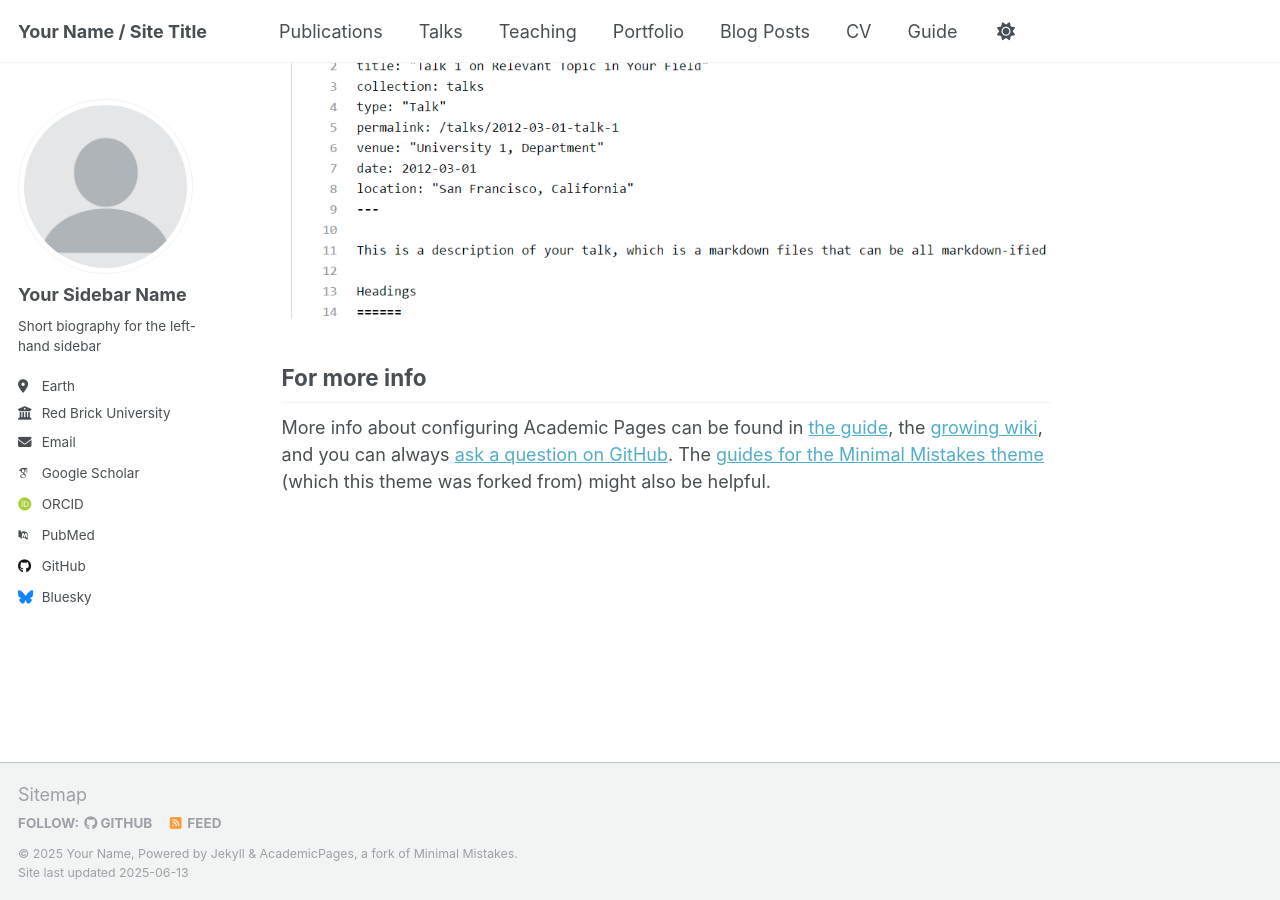
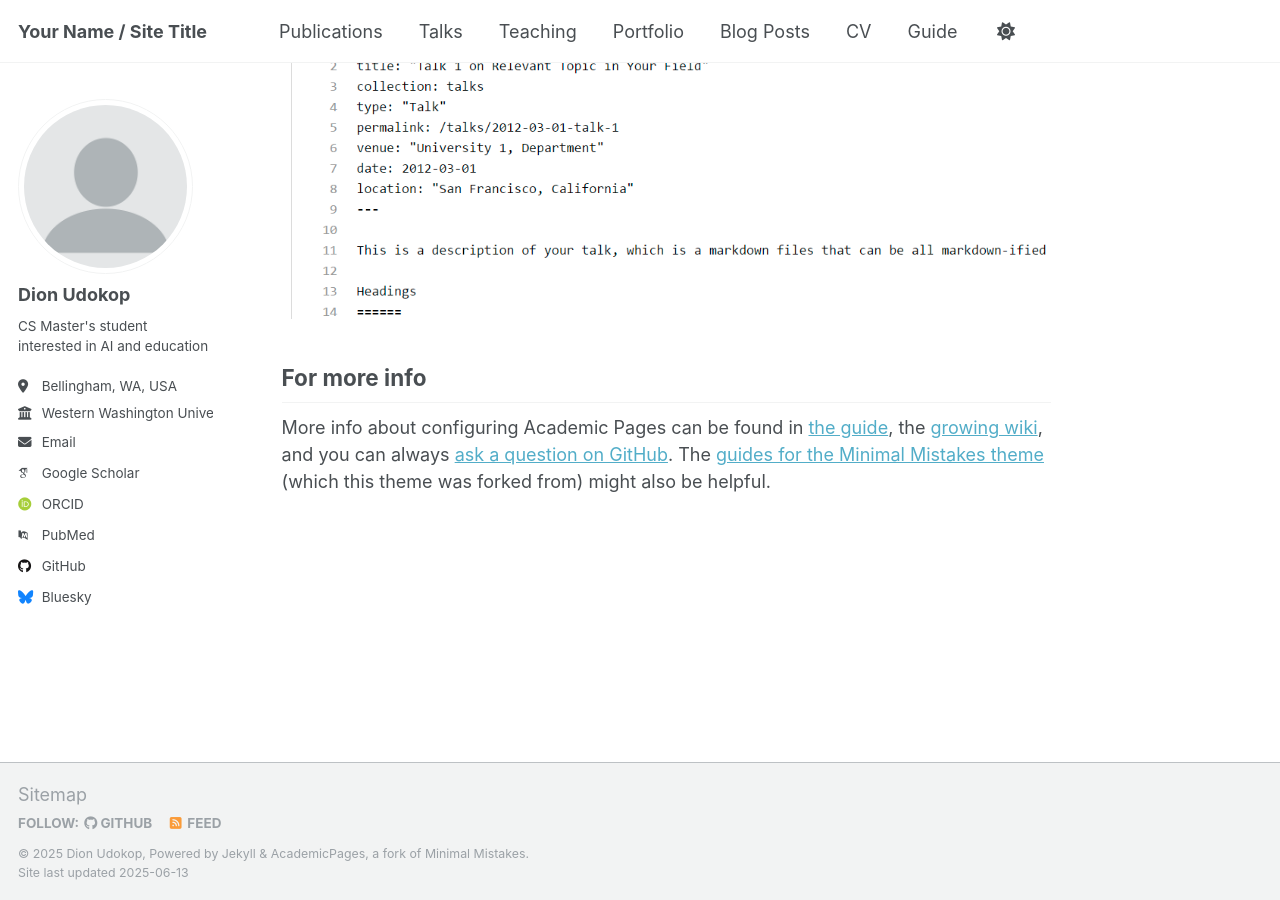
Before and after one commit to dionudo/dionudo.github.io, a Jekyll site: the page built from _pages/about.md, in a window 1280 px wide and 900 px high, scrolled down 2636 px. Built offline with Jekyll 4.4.1, drawn with Linux system fonts in a browser that asks for light colours; some web fonts are replaced.

Commit message:
Update _config.yml

```diff
--- a/_config.yml
+++ b/_config.yml
@@ -11,11 +11,11 @@ locale                   : "en-US"
 site_theme               : "default"
 title                    : "Your Name / Site Title"
 title_separator          : "-"
-name                     : &name "Your Name"
+name                     : &name "Dion Udokop"
 description              : &description "personal description"
-url                      : https://academicpages.github.io # the base hostname & protocol for your site e.g. "https://[your GitHub username].github.io" or if you already have some other page hosted on Github then use "https://[your GitHub username].github.io/[Your Repo Name]"
+url                      : https://personalwebsite.github.io # the base hostname & protocol for your site e.g. "https://[your GitHub username].github.io" or if you already have some other page hosted on Github then use "https://[your GitHub username].github.io/[Your Repo Name]"
 baseurl                  : "" # the subpath of your site, e.g. "/blog"
-repository               : "academicpages/academicpages.github.io"
+repository               : "dionudo/personalwebsite.github.io"
 
 # Site Author - The following control what appear as part of the author content on the side bar.
 #               If a field is blank the icon and link will not appear, otherwise it will be shown.
@@ -23,13 +23,13 @@ repository               : "academicpages/academicpages.github.io"
 author:
   # Biographic information
   avatar           : "profile.png"
-  name             : "Your Sidebar Name"
-  pronouns         : # example: "she/her"
-  bio              : "Short biography for the left-hand sidebar"
-  location         : "Earth"
-  employer         : "Red Brick University"
+  name             : "Dion Udokop"
+  pronouns         : # example: "she/they"
+  bio              : "CS Master's student interested in AI and education"
+  location         : "Bellingham, WA, USA"
+  employer         : "Western Washington University"
   uri              : # URL
-  email            : "none@example.org"
+  email            : "udokope@wwu.edu"
 
   # Academic websites
   academia         : # URL
```
